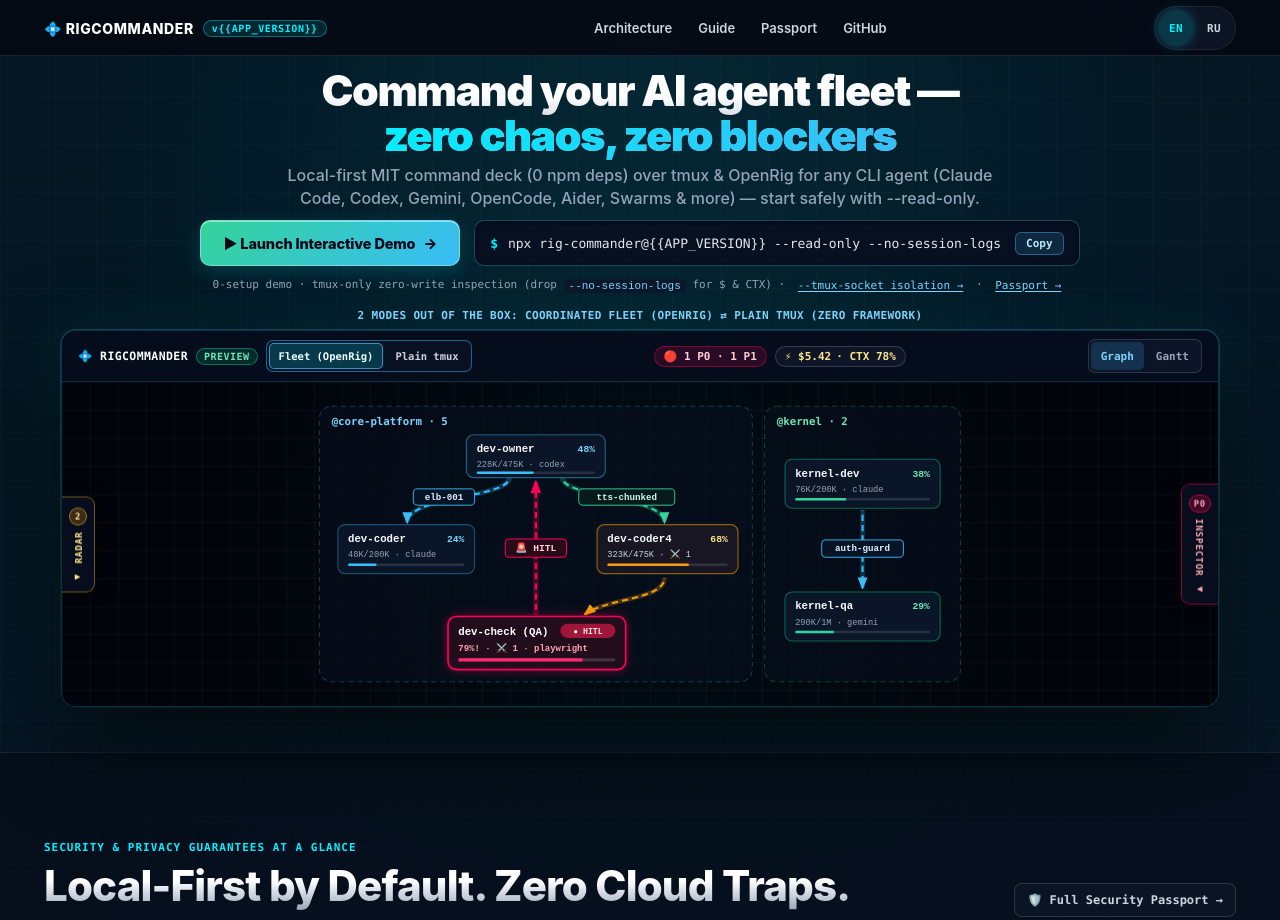
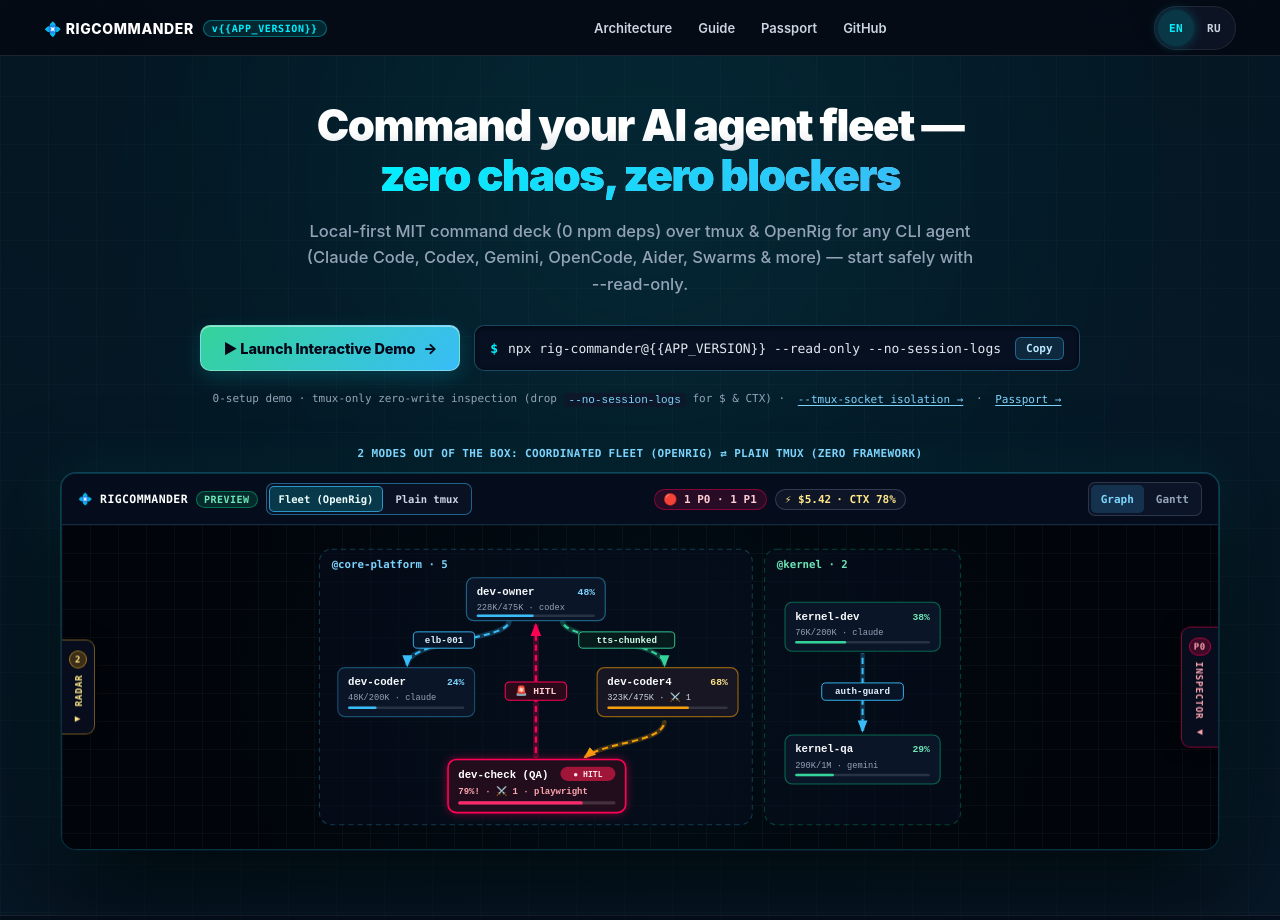
Before and after one commit to Vedariy/rig-commander, a website: page landing/index.html in a window 1280 px wide. Shown: the top 920 px of the page. Drawn offline with Linux system fonts and the light colour scheme; no server answers.

Commit message:
style(landing): add generous vertical breathing room to hero typography and CTA stack

```diff
--- a/landing/index.html
+++ b/landing/index.html
@@ -377,8 +377,8 @@
 
     /* HERO SECTION */
     .hero {
-      padding-top: 12px;
-      padding-bottom: 44px;
+      padding-top: 44px;
+      padding-bottom: 64px;
       text-align: center;
       position: relative;
     }
@@ -387,11 +387,11 @@
     }
 
     .hero-title {
-      font-size: clamp(27px, 3.35vw, 46px);
+      font-size: clamp(28px, 3.4vw, 48px);
       font-weight: 900;
-      line-height: 1.05;
+      line-height: 1.15;
       letter-spacing: -0.032em;
-      margin-bottom: 6px;
+      margin-bottom: 18px;
       background: linear-gradient(180deg, #ffffff 30%, #94a3b8 100%);
       -webkit-background-clip: text;
       -webkit-text-fill-color: transparent;
@@ -404,9 +404,9 @@
 
     .hero-subtitle {
       max-width: 720px;
-      margin: 0 auto 10px;
-      font-size: clamp(14px, 1.45vw, 16px);
-      line-height: 1.45;
+      margin: 0 auto 28px;
+      font-size: clamp(14.5px, 1.45vw, 16.5px);
+      line-height: 1.6;
       color: #94a3b8;
       font-weight: 500;
     }
@@ -416,8 +416,8 @@
       flex-direction: column;
       align-items: center;
       justify-content: center;
-      gap: 5px;
-      margin-bottom: 10px;
+      gap: 14px;
+      margin-bottom: 34px;
     }
     .hero-primary-paths {
       display: flex;
@@ -591,7 +591,7 @@
     /* INTERACTIVE PRODUCT HERO SIMULATOR (SYNCHRONIZED WITH REAL /demo HEADER) */
     .hero-preview-kicker {
       max-width: 1160px;
-      margin: 0 auto 7px;
+      margin: 0 auto 12px;
       display: flex;
       align-items: center;
       justify-content: center;
```
Also changed, not shown: public/index.html (+11 -11 lines).
